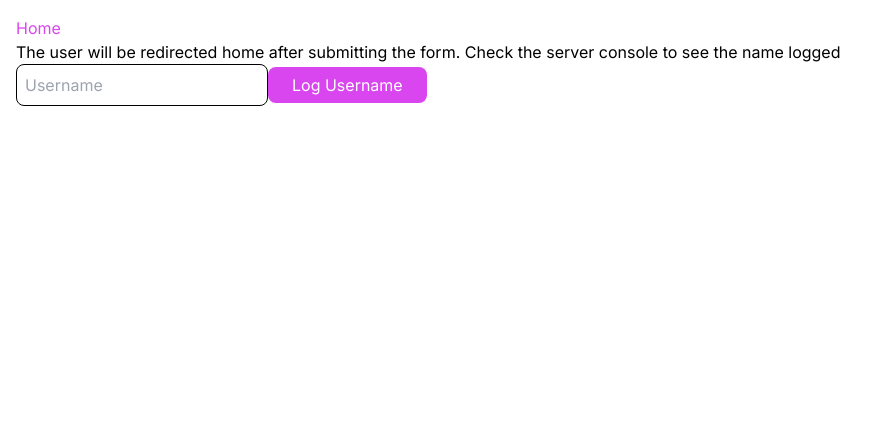
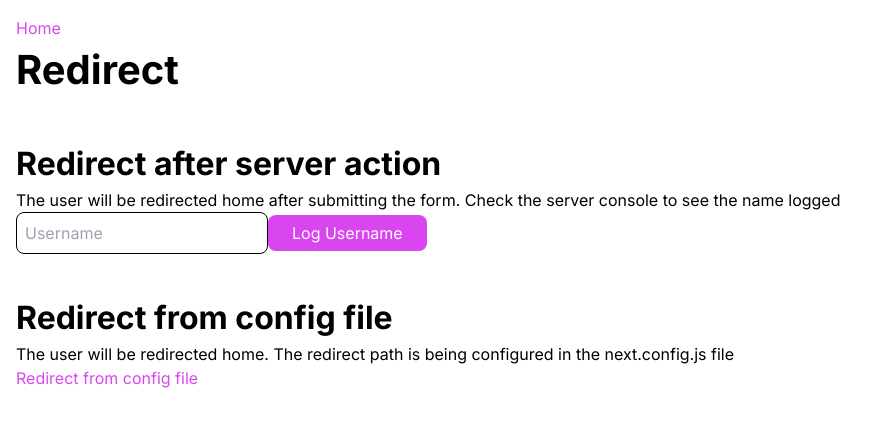
Before and after one commit to emanuelefavero/nextjs-app-router, a Next.js app: page /redirect in a window 1280 px wide. Shown: the top 426 px of the page, without its empty margins (0-887 px from the left). Built offline with nearby package versions, Linux system fonts and the light colour scheme.

Commit message:
add redirect from config file

```diff
--- a/app/redirect/page.tsx
+++ b/app/redirect/page.tsx
@@ -1,3 +1,4 @@
+import Link from 'next/link'
 import { logUsername } from '@/app/actions'
 
 // TIP: Check logUsername function in app/actions.tsx to see how to use the redirect function
@@ -5,6 +6,9 @@ import { logUsername } from '@/app/actions'
 export default function Page() {
   return (
     <>
+      <h1>Redirect</h1>
+
+      <h2 className='mt-10'>Redirect after server action</h2>
       <p>
         The user will be redirected home after submitting the form. Check the
         server console to see the name logged
@@ -13,6 +17,13 @@ export default function Page() {
         <input type='text' name='username' placeholder='Username' />
         <button type='submit'>Log Username</button>
       </form>
+
+      <h2 className='mt-10'>Redirect from config file</h2>
+      <p>
+        The user will be redirected home. The redirect path is being configured
+        in the next.config.js file
+      </p>
+      <Link href='/redirect-from-config-file'>Redirect from config file</Link>
     </>
   )
 }
--- a/next.config.js
+++ b/next.config.js
@@ -1,4 +1,14 @@
 /** @type {import('next').NextConfig} */
-const nextConfig = {}
+const nextConfig = {
+  async redirects() {
+    return [
+      {
+        source: '/redirect-from-config-file',
+        destination: '/',
+        permanent: true,
+      },
+    ]
+  },
+}
 
 module.exports = nextConfig
```
